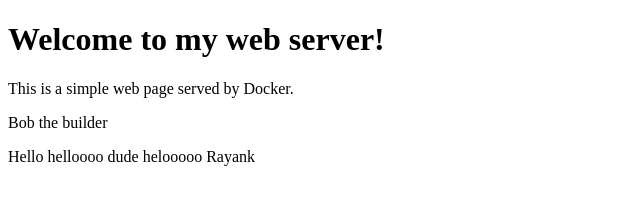
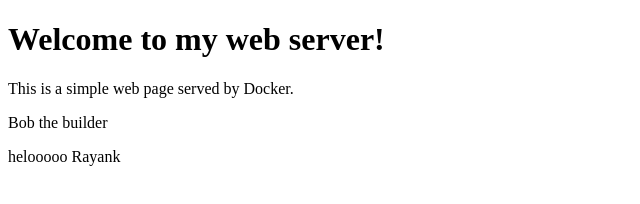
Before and after one commit to rayank07/testrepo, a plain HTML site: page index.html in a window 1280 px wide. Shown: the whole page, without its empty margins (0-640 px from the left). Drawn offline with Linux system fonts and the light colour scheme.

Commit message:
Update index.html

```diff
--- a/index.html
+++ b/index.html
@@ -7,6 +7,6 @@
   <h1>Welcome to my web server!</h1>
   <p>This is a simple web page served by Docker.</p>
   <p> Bob the builder </p>
-  <p>Hello helloooo dude helooooo Rayank</p>
+  <p>helooooo Rayank</p>
 </body>
 </html>
```
